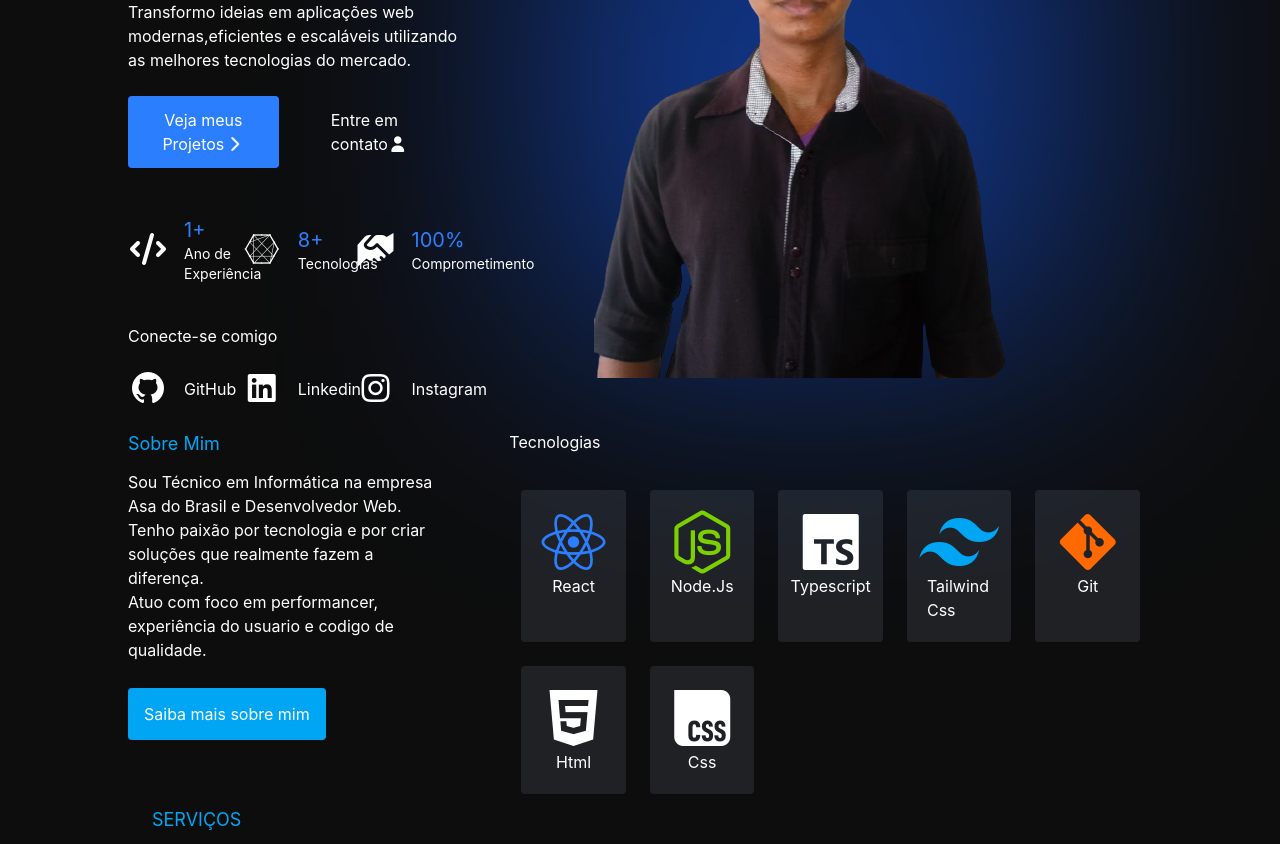
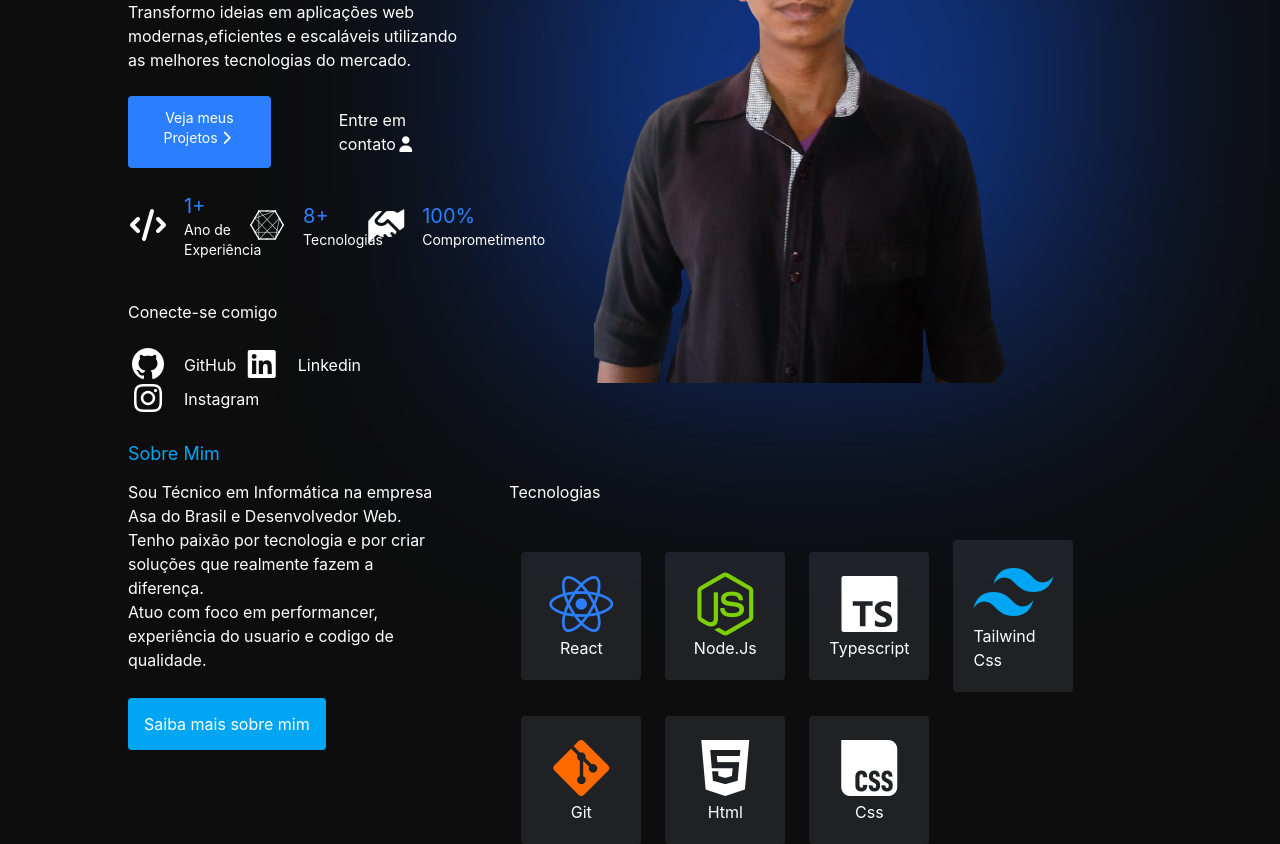
Before and after one commit to devgveb/gabrielportifolio, a Next.js app: page / in a window 1280 px wide. Shown: the part 340-1184 px from the top of the page. Built offline with nearby package versions, Linux system fonts and the light colour scheme.

Commit message:
Enhance Home page layout and SEO metadata
Added author meta tag and improved layout for responsiveness.

```diff
--- a/src/pages/index.tsx
+++ b/src/pages/index.tsx
@@ -10,32 +10,35 @@ const Home = () =>{
             <main>
                   <>
                         <Head>
+
                               <title>Gabriel Belo | Meu Portifolio</title>
-                              <link type="description" content="Bem-vindo ao meu portfólio! Aqui você conhece um pouco sobre mim, minha trajetória e meus trabalhos na área de tecnologia." />
+                              <meta name="description" content="Bem-vindo ao meu portfólio! Aqui você conhece um pouco sobre mim, minha trajetória e meus trabalhos na área de tecnologia." />
                               <meta name="robots" content="index,follow"/>
+                              <meta name="author" content="Gabriel Belo, Gveb Networs"/>
+
                         </Head>
 
                   </>
                   <Menu />
 
                   <section className="mainContainer mx-auto">
-                        <section className="flex items-center flex-wrap flex-row pt-6">
+                        <section className="w-full flex items-center flex-wrap flex-row pt-6">
 
-                              <div className="basis-full lg:flex-1/3 lg:order-first ">
-                                    <div className="">
+                              <div className="basis-full lg:basis-1/3 lg:order-first ">
+
                                           <p className="text-sm">Olá, Eu Sou </p>
                                           <h1 className="text-7xl text-blue-800">Gabriel Belo</h1>
                                           <h3 className="pt-4 text-2xl text-blue-600">Desenvolvedor Full Stack</h3>
                                           <p className="pt-4 text-md">Transformo ideias em aplicações web modernas,eficientes e escaláveis utilizando as melhores tecnologias do mercado.</p>
 
-                                          <div className="pt-6 pb-6 flex items-center">
-                                                <a className="flex-1/2 bg-blue-500 rounded p-3 mr-5 text-center">Veja meus Projetos<span><i className="fa-solid fa-chevron-right"></i></span></a>
-                                                <a className="flex-1/2 border-solid border-white rounded p-3 ml-5">Entre em contato<span><i className="fa-solid fa-user"></i></span></a>
+                                          <div className="pt-6 pb-6 grid grid-cols-2 gap-4">
+                                                <a className="bg-blue-500 rounded p-3 mr-5 text-center text-sm lg:text-md">Veja meus Projetos<span><i className="fa-solid fa-chevron-right"></i></span></a>
+                                                <a className="border-solid border-white rounded p-3 ml-5">Entre em contato<span><i className="fa-solid fa-user"></i></span></a>
                                           </div>
 
-                                          <div className="grid grid-cols-3 pt-6">
+                                          <div className="grid grid-cols-2 lg:grid-cols-3 gap-4">
 
-                                                <div className="flex items-center">
+                                                      <div className="flex flex-row items-center">
                                                             <section><i className="fa-solid fa-code fa-2x"></i></section>
                                                             <section className="pl-4">
                                                                   <h3 className="text-xl text-blue-500">1+</h3>
@@ -59,26 +62,25 @@ const Home = () =>{
                                                             </section>
                                                       </div>
 
-
                                           </div>
 
                                           <div>
                                                 <h3 className="text-ms pt-10">Conecte-se comigo</h3>
 
-                                                <div className="grid grid-cols-3 pt-6">
+                                                <div className="flex flex-row flex-wrap pt-6">
 
-                                                      <div className="flex items-center"><span><i className="fa-brands fa-github mr-4 fa-2x"></i></span><a>GitHub</a></div>
-                                                      <div className="flex items-center"><span><i className="fa-brands fa-linkedin mr-4 fa-2x"></i></span><a>Linkedin</a></div>
-                                                      <div className="flex items-center"><span><i className="fa-brands fa-instagram mr-4 fa-2x"></i></span><Link href="https://www.instagram.com/gaobr2026/">Instagram</Link></div>
+                                                      <div className="basis-1/3 flex items-center"><span><i className="fa-brands fa-github mr-4 fa-2x"></i></span><a>GitHub</a></div>
+                                                      <div className="basis-1/3 flex items-center"><span><i className="fa-brands fa-linkedin mr-4 fa-2x"></i></span><a>Linkedin</a></div>
+                                                      <div className="basis-1/3 flex items-center"><span><i className="fa-brands fa-instagram mr-4 fa-2x"></i></span><Link href="https://www.instagram.com/gaobr2026/">Instagram</Link></div>
 
                                                 </div>
                                           </div>
 
+
                               </div>
-                              </div>
-                              <div className="basis-full order-first lg:flex-2/3 relative">
+                              <div className="basis-full order-first lg:basis-2/3 relative">
 
-                                    <div className="absolute w-[550px] h-[550px] bg-blue-600  blur-[130px] left-1/2 -translate-x-1/2 -z-10 opacity-50">
+                                    <div className="absolute w-[400px] lg:w-[550px] h-[550px] bg-blue-600  blur-[130px] left-1/2 -translate-x-1/2 -z-10 opacity-50">
 
                                     </div>
                                     <div className="relative">
@@ -90,7 +92,7 @@ const Home = () =>{
                   </section>
                   <section className="mainContainer mx-auto flex flex-row flex-wrap pt-6">
 
-                        <div className="pr-6 lg:flex-1/3">
+                        <div className="pr-6 lg:basis-1/3">
                               <h6 className="text-sky-500 text-lg">Sobre Mim</h6>
 
                               <p className="text-md pt-3">Sou Técnico em Informática na empresa Asa do Brasil e Desenvolvedor Web. Tenho paixão por tecnologia e por criar soluções que realmente fazem a diferença.<br/>Atuo com foco em performancer, experiência do usuario e codigo de qualidade.</p>
@@ -100,52 +102,67 @@ const Home = () =>{
                               </div>
                         </div>
 
-                        <div className="lg:flex-2/3 pl-10">
+                        <div className="lg:basis-2/3 pl-10 pt-10">
 
                               <h3>Tecnologias</h3>
 
-                              <section className="grid grid-cols-5 pt-6">
+                              <section className="flex flex-row items-center flex-wrap pt-6">
 
+                                    <div className="basis-1/2 lg:basis-1/5">
                                           <div className="flex flex-col items-center p-5 m-3 bg-gray-500/20 rounded">
                                                 <i className="fa-brands fa-react fa-4x text-blue-500 z-10"></i>
                                                 <p className="z-10">React</p>
                                           </div>
+                                    </div>
 
+                                    <div className="basis-1/2 lg:basis-1/5">
                                           <div className="flex flex-col items-center p-5 m-3 bg-gray-500/20 rounded">
                                                 <i className="fa-brands fa-node-js fa-4x text-lime-500"></i>
                                                 <p>Node.Js</p>
                                           </div>
+                                    </div>
 
+                                    <div className="basis-1/2 lg:basis-1/5">
                                           <div className="flex flex-col items-center p-5 m-3 bg-gray-500/20 rounded">
                                                 <i className="fa-brands fa-typescript fa-4x"></i>
                                                 <p>Typescript</p>
                                           </div>
+                                    </div>
 
+                                    <div className="basis-1/2 lg:basis-1/5">
                                           <div className="flex flex-col items-center  p-5 m-3 bg-gray-500/20 rounded">
                                                 <i className="fa-brands fa-tailwind-css fa-4x z-10 text-sky-500"></i>
                                                 <p>Tailwind Css</p>
                                           </div>
+                                    </div>
 
+                                     <div className="basis-1/2 lg:basis-1/5">
                                           <div className="flex flex-col items-center p-5 m-3 bg-gray-500/20 rounded">
                                                 <i className="fa-brands fa-git-alt fa-4x text-orange-500"></i>
                                                 <p>Git</p>
                                           </div>
+                                    </div>
 
+                                    <div className="basis-1/2 lg:basis-1/5">
                                           <div className="flex flex-col items-center p-5 m-3 bg-gray-500/20 rounded">
                                                 <i className="fa-brands fa-html5 fa-4x z-10"></i>
                                                 <p>Html</p>
                                           </div>
+                                    </div>
 
+                                    <div className="basis-1/2 lg:basis-1/5">
                                           <div className="flex flex-col items-center p-5 m-3 bg-gray-500/20 rounded">
                                                 <i className="fa-brands fa-css fa-4x z-10"></i>
                                                 <p>Css</p>
+                                          </div>
                                     </div>
 
                               </section>
 
                         </div>
 
-                        <div className="pl-6">
+                        <div className="w-full flex flex-wrap flex-row pl-6">
+                              <div className=" w-full lg:basis-2/3">
                                     <h6 className="text-sky-500 text-lg">SERVIÇOS</h6>
 
                                     <div className="flex items-center">
@@ -181,7 +198,7 @@ const Home = () =>{
                                           </section>
                                     </div>
 
-
+                              </div>
                         </div>
 
                   </section>
```
Lines whose indentation alone changed are shown as unchanged.
